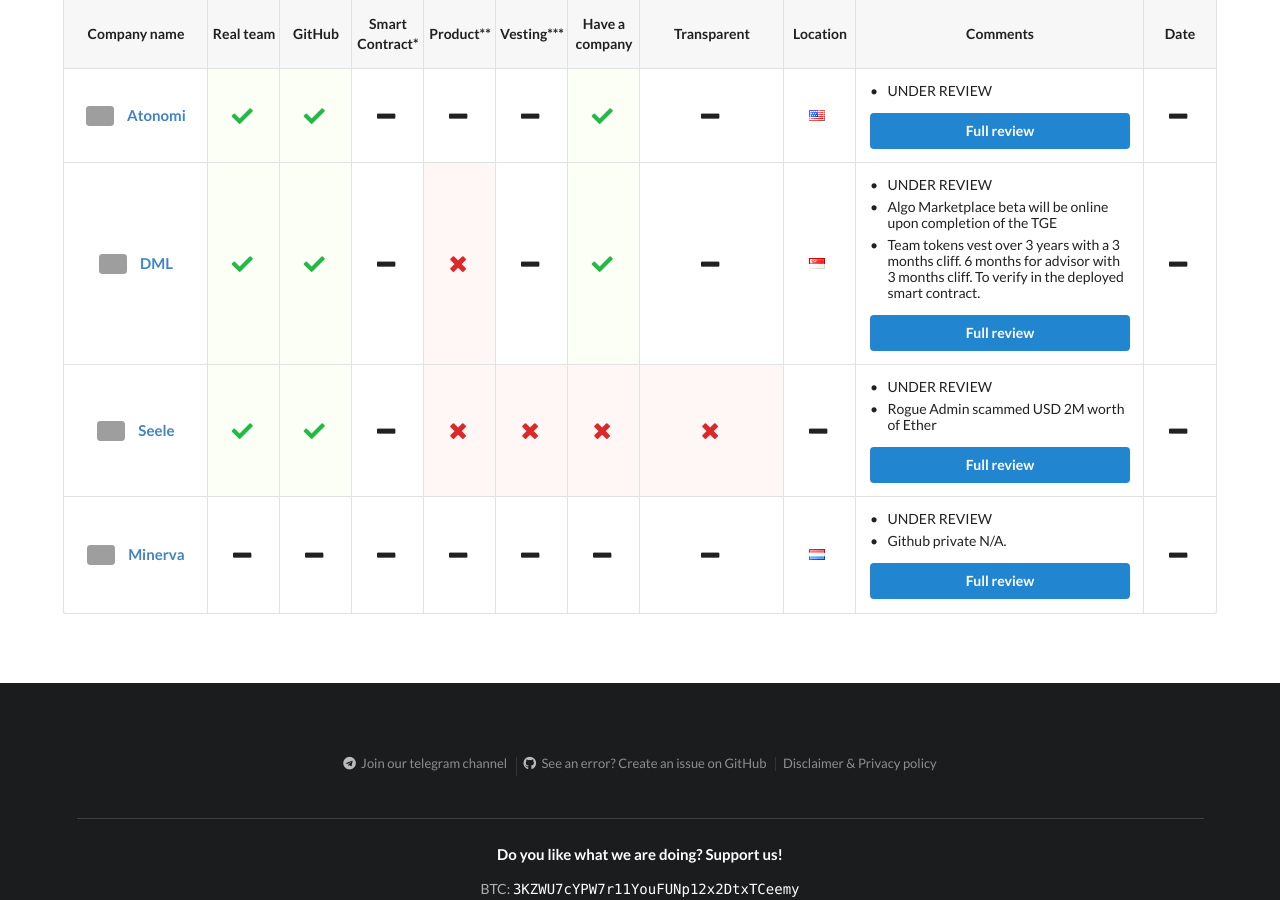
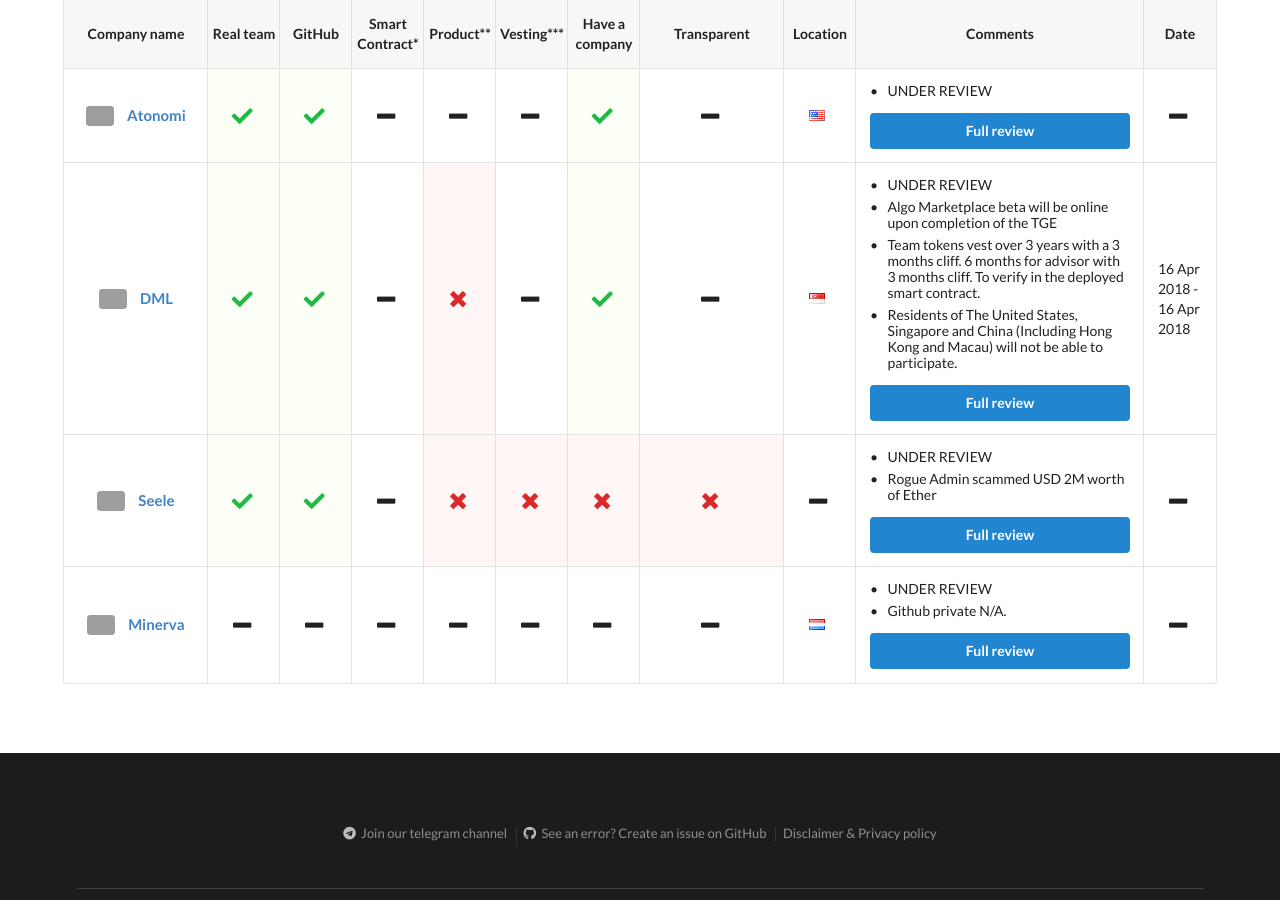
Before and after one commit to ico-check/ico-check, a Jekyll site: the page built from in-review.md, in a window 1280 px wide and 900 px high, scrolled down 1387 px. Built offline with Jekyll 4.4.1, drawn with Linux system fonts in a browser that asks for light colours; nearby versions of some CDN libraries; grey boxes are pictures that could not be loaded.

Commit message:
43-dml-ico-check
added comments and date

```diff
--- a/_data/in-review-icos.yml
+++ b/_data/in-review-icos.yml
@@ -181,8 +181,9 @@
     - content: UNDER REVIEW
     - content: Algo Marketplace beta will be online upon completion of the TGE
     - content: Team tokens vest over 3 years with a 3 months cliff. 6 months for advisor with 3 months cliff. To verify in the deployed smart contract.
-  ico_start_date:
-  ico_end_date:
+    - content: Residents of The United States, Singapore and China (Including Hong Kong and Macau) will not be able to participate.
+  ico_start_date: 2018-04-16T11:00:00Z
+  ico_end_date: 2018-04-16T11:00:00Z
   safe: false
   issue_url: https://github.com/ico-check/ico-check/issues/66
 
```
